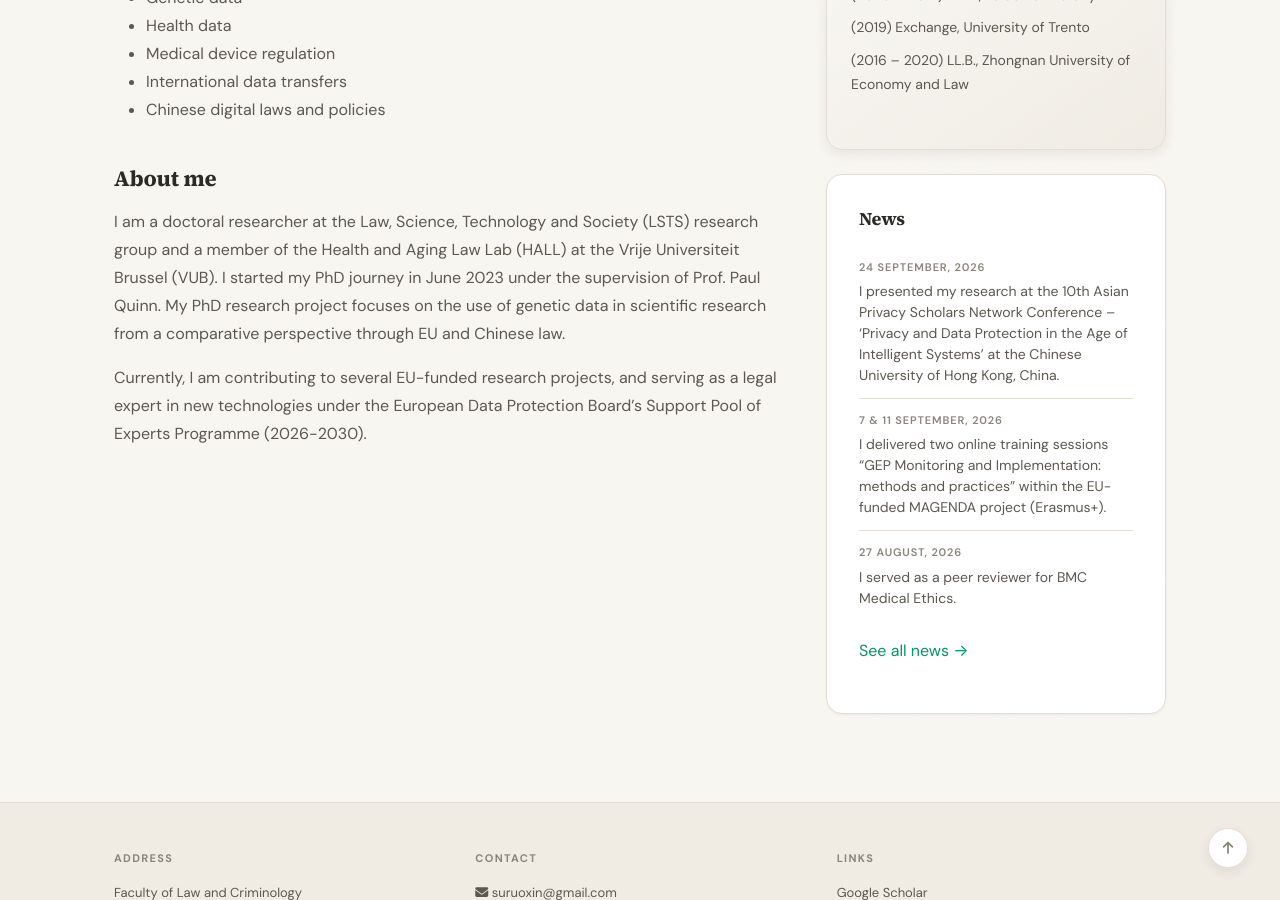
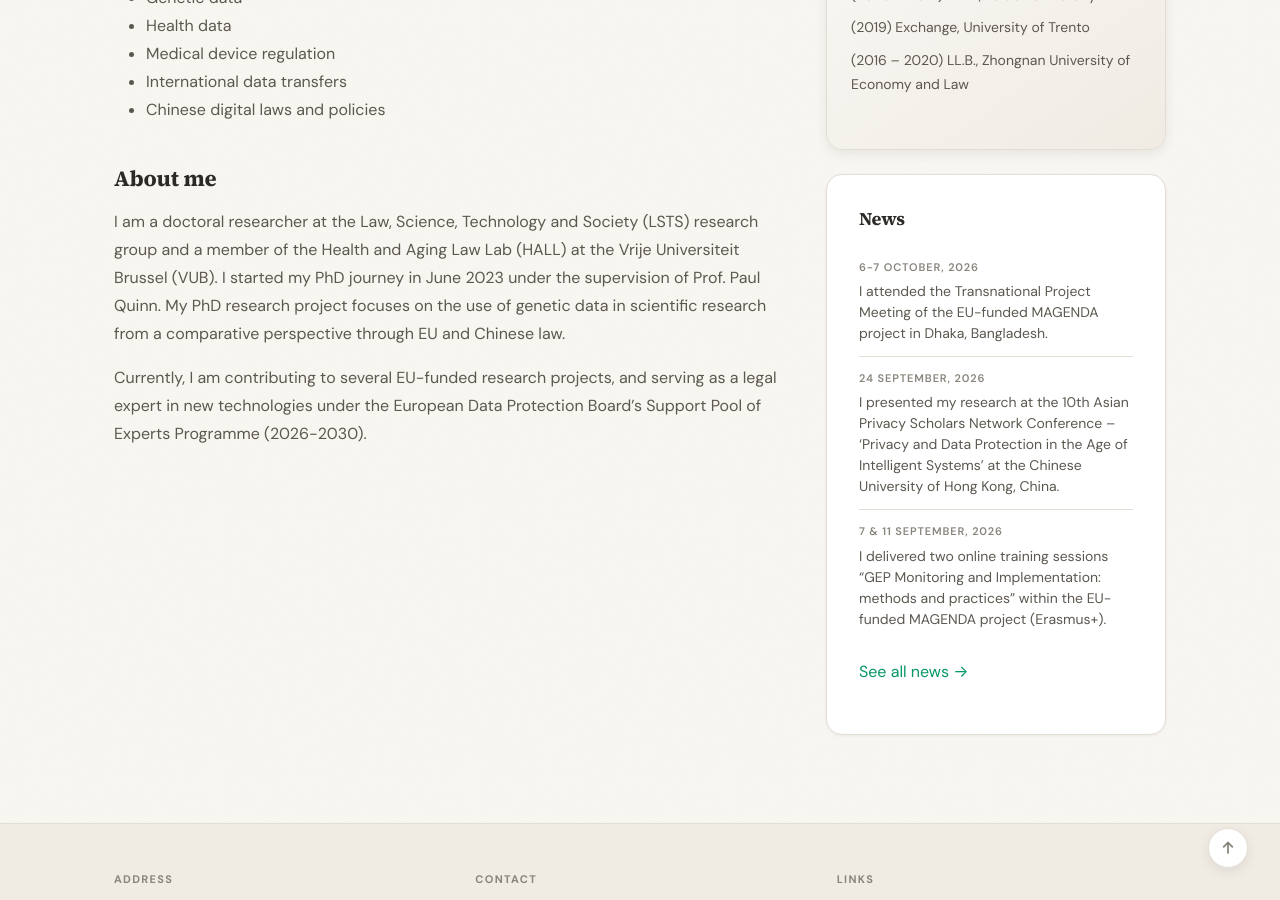
Before and after one commit to suruoxin/suruoxin.github.io, a Jekyll site: the page built from _pages/home.md, in a window 1280 px wide and 900 px high, scrolled down 536 px. Built offline with Jekyll 4.4.1, drawn with Linux system fonts in a browser that asks for light colours; a style sheet for code colours, icons or effects is not loaded.

Commit message:
Add MAGENDA transnational project meeting news item
Co-Authored-By: Claude Sonnet 5 <noreply@anthropic.com>

```diff
--- a/_data/news.yml
+++ b/_data/news.yml
@@ -1,6 +1,9 @@
 # News items shown on the home page sidebar.
 # The 3 most recent are shown; all appear on /allnews.
 # Each entry needs: date, headline
+
+- date: 6-7 October, 2026
+  headline: "I attended the Transnational Project Meeting of the EU-funded MAGENDA project in Dhaka, Bangladesh."
 
 - date: 24 September, 2026
   headline: "I presented my research at the 10th Asian Privacy Scholars Network Conference – ‘Privacy and Data Protection in the Age of Intelligent Systems’ at the Chinese University of Hong Kong, China."
```
